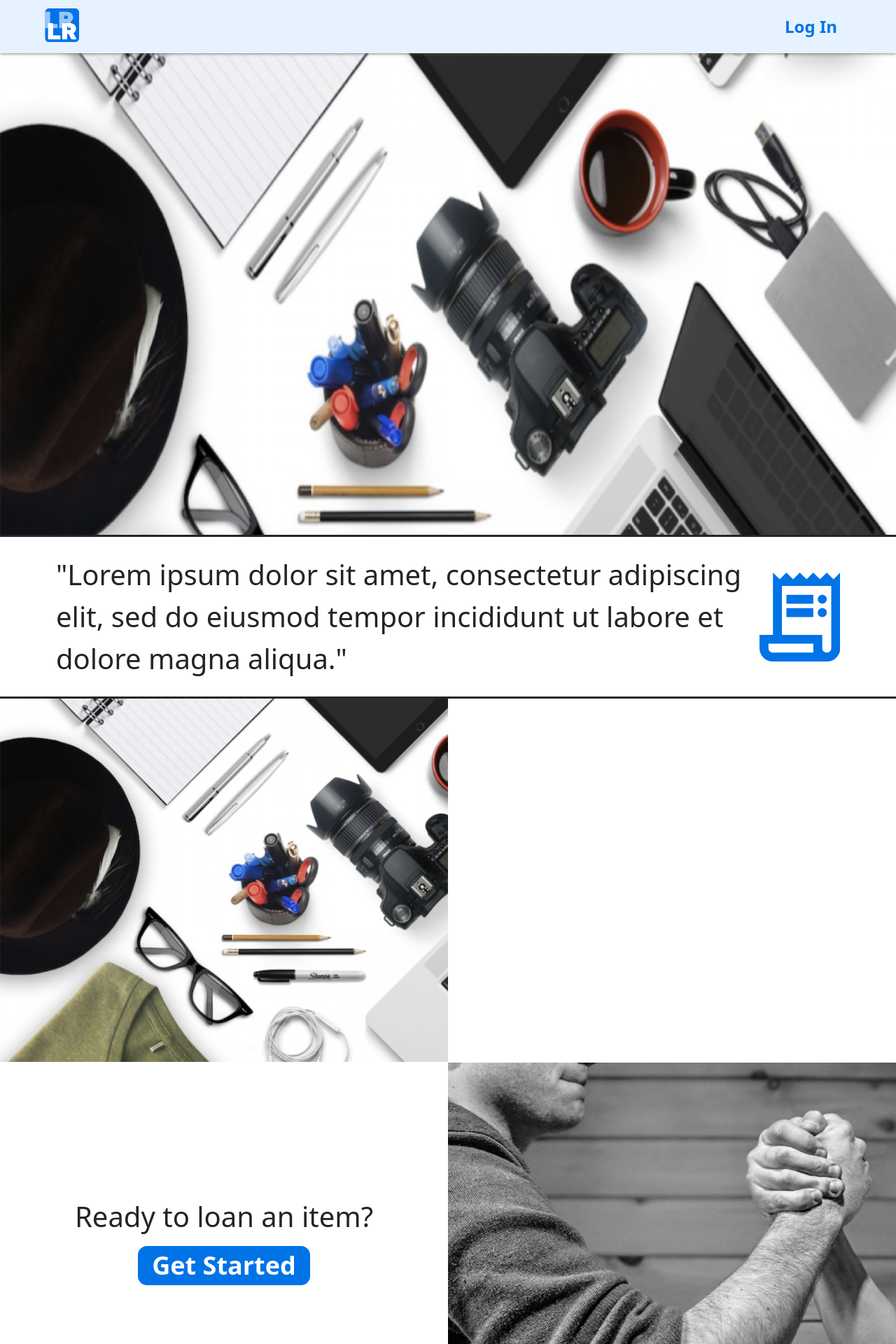
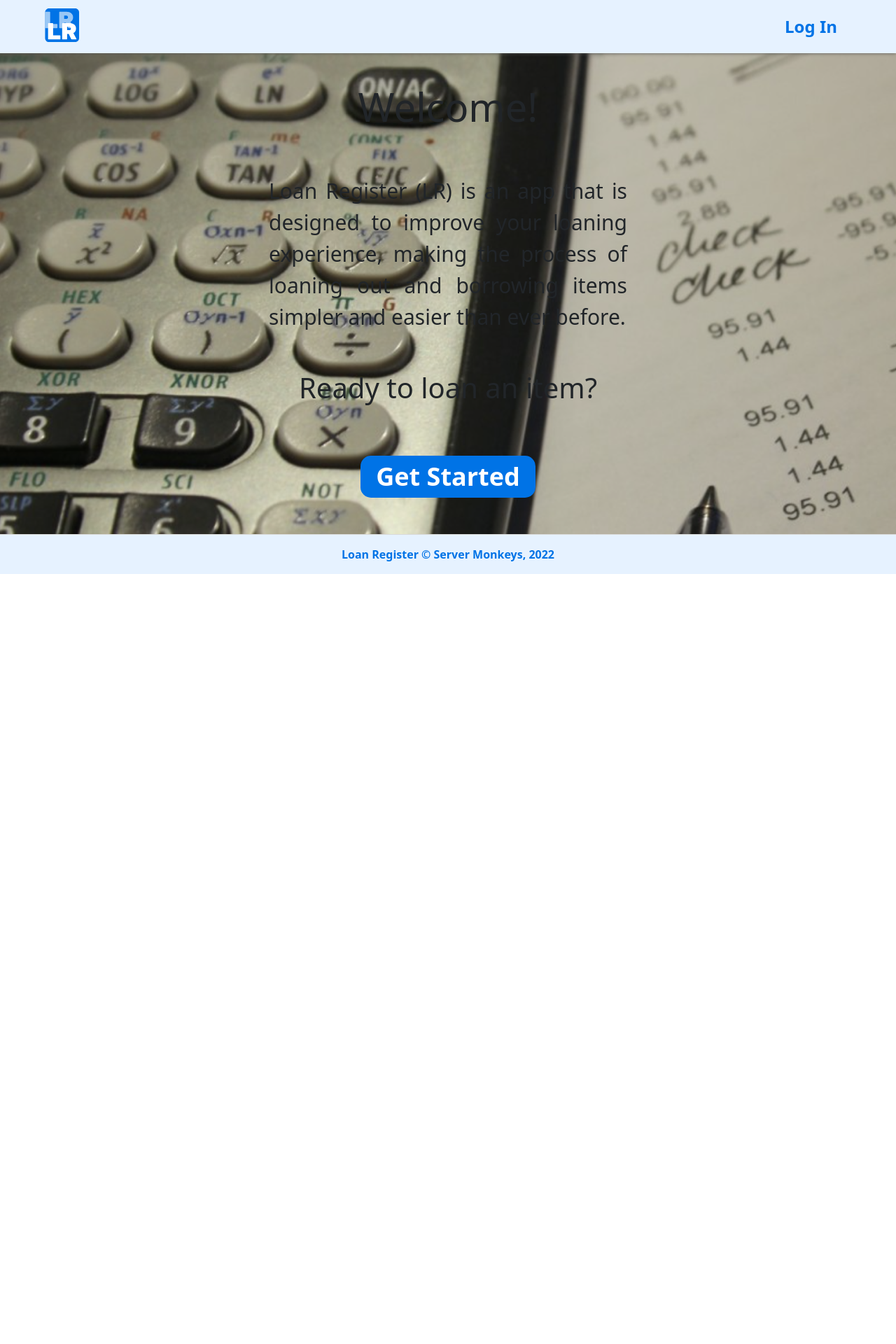
Before and after one commit to IT-Project-Server-Monkeys/Loan-Register-Frontend, a React (Create React App) app: page / in a window 1280 px wide. Shown: the top 1920 px of the page at 70% size. After the commit the page ends 820 px from the top, so only its background shows below. Built offline with nearby package versions, Linux system fonts and the light colour scheme.

Commit message:
built redesigned landing page with temp background img

```diff
--- a/src/pages/Home.js
+++ b/src/pages/Home.js
@@ -9,30 +9,21 @@ const Home = () => {
 
   return (
     <div className={"landing-page"}>
-      <div className={"img-one"}>
-      </div>
-      <div className={"intro-box"}>
-        <div className={"intro-text"}>
-          "Lorem ipsum dolor sit amet, consectetur adipiscing elit, sed do eiusmod tempor incididunt ut labore et dolore magna aliqua."
-        </div>
-        <div className={"icon"}>
-        </div>
-      </div>
-      <div className={"flex-box"}>
-        <div className={"img-two"}>
+      <div className={"background"}>
+        <div className={"h1"}>
+          Welcome!
         </div>
         <div className={"text-box"}>
+          Loan Register (LR) is an app that is designed to
+          improve your loaning experience, making the process
+          of loaning out and borrowing items simpler and easier than ever before.
         </div>
-      </div>
-      <div className={"flex-box"}>
-        <div className={"text-box"}>
+        <div className={"h3"}>
           Ready to loan an item?
-          <button onClick={redirect} className={"text-btn-default"}>
+        </div>
+        <button onClick={redirect} className={"text-btn-default"}>
             Get Started
-          </button>
-        </div>
-        <div className={"img-three"}>
-        </div>
+        </button>
       </div>
     </div>
 
--- a/src/styles/LandingPage.scss
+++ b/src/styles/LandingPage.scss
@@ -1,72 +1,35 @@
 .landing-page{
 
-    .img-one{
-        text-align: center;
+    .background{
+        text-align: justify;
         justify-content: center;
         display: flex;
-        background-image: url("../images/landingPageImage2.png");
-        background-repeat: no-repeat;
+        background-image: url("../images/backgroundImage.png");
+        background-repeat: repeat-y;
         min-height: var(--main-height);
-        background-size: 100% 950px;
         align-items: center;
+        flex-direction: column;
+        row-gap: 55px;
     }
 
-    .img-two{
-        text-align: center;
-        justify-content: center;
-        display: flex;
-        background-image: url("../images/landingPageImage2.png");
-        background-repeat: no-repeat;
-        width: 50%;
-        min-height: 520px;
-        align-items: center;
+    .text-btn-default {
+        border: none;
     }
 
-    .img-three{
-        text-align: center;
-        justify-content: center;
-        display: flex;
-        background-image: url("../images/landingPageImage3.png");
-        align-items: center;
-        background-repeat: no-repeat;
-        width: 50%;
-        min-height: 520px;
+    .h1 {
+        font-size: 56px;
     }
 
-    .intro-text{
+    .h3 {
         font-size: 40px;
-        width: 90%;
-    }
-
-    .intro-box{
-        display: flex;
-        border-style: solid none solid none;
-        padding: 1.5rem 5rem 1.5rem 5rem;
-    }
-
-    .flex-box{
-        display: flex;
     }
 
     .text-box{
-        width: 50%;
+        width: 40%;
         height: auto;
-        text-align: center;
-        justify-content: center;
+        text-align: justify;
         display: flex;
-        flex-direction: column;
-        font-size: 40px;
-        align-items: center;
+        font-size: 30px;
     }
 
-    .icon{
-        background-image: url("../images/landingPageIcon.svg");
-        width: 115px;
-        height: 127px;
-        justify-content: center;
-        background-size: auto;
-        background-repeat: no-repeat;
-        display: block;
-        margin: auto;
-    }
 }
```
